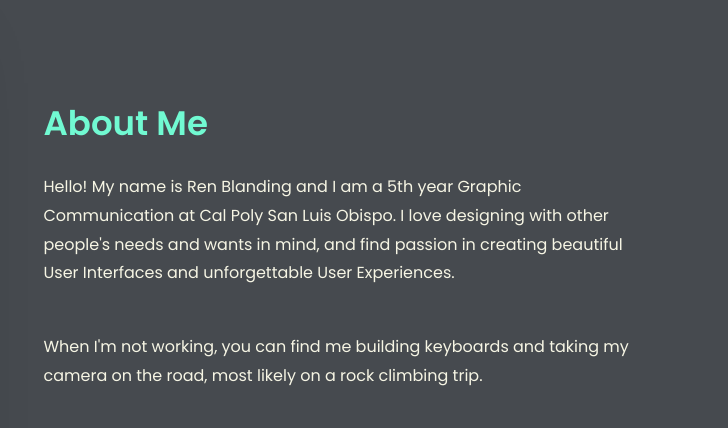
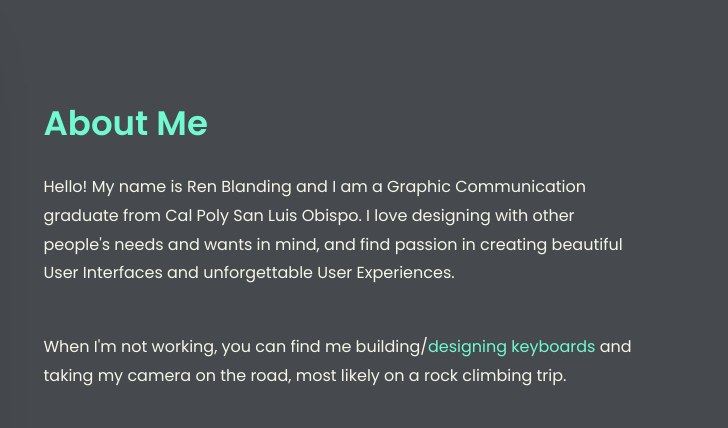
Before and after one commit to Hakata-jpn/portfoliosite, a plain HTML site: page index.html in a window 1280 px wide. Shown: the part 748-1176 px from the top of the page, 552-1280 px from the left. Drawn offline with Linux system fonts and the light colour scheme; some packages are replaced by stand-ins of ours; no server answers; a web font is replaced by a local one.

Commit message:
Portfolio Site updates
added additional links and updated graduation status

```diff
--- a/index.html
+++ b/index.html
@@ -106,9 +106,9 @@
 						<div class="row justify-content-start pb-3">
 							<div class="col-md-12 heading-section ftco-animate">
 								<h2 class="mb-4" style="font-size: 34px; text-transform: capitalize;">About Me</h2>
-								<p>Hello! My name is Ren Blanding and I am a 5th year Graphic Communication at Cal Poly San Luis Obispo. I love designing with other people's needs and wants in mind, and find passion in creating beautiful User Interfaces and unforgettable User Experiences.</p>
+								<p>Hello! My name is Ren Blanding and I am a Graphic Communication graduate from Cal Poly San Luis Obispo. I love designing with other people's needs and wants in mind, and find passion in creating beautiful User Interfaces and unforgettable User Experiences.</p>
 								<br>
-								<p>When I'm not working, you can find me building keyboards and taking my camera on the road, most likely on a rock climbing trip.</p>
+								<p>When I'm not working, you can find me building/<a href="https://geekhack.org/index.php?topic=112897.msg3051144">designing keyboards</a> and taking my camera on the road, most likely on a rock climbing trip.</p>
 
 								<ul class="about-info mt-4 px-md-0 px-2">
 
```
